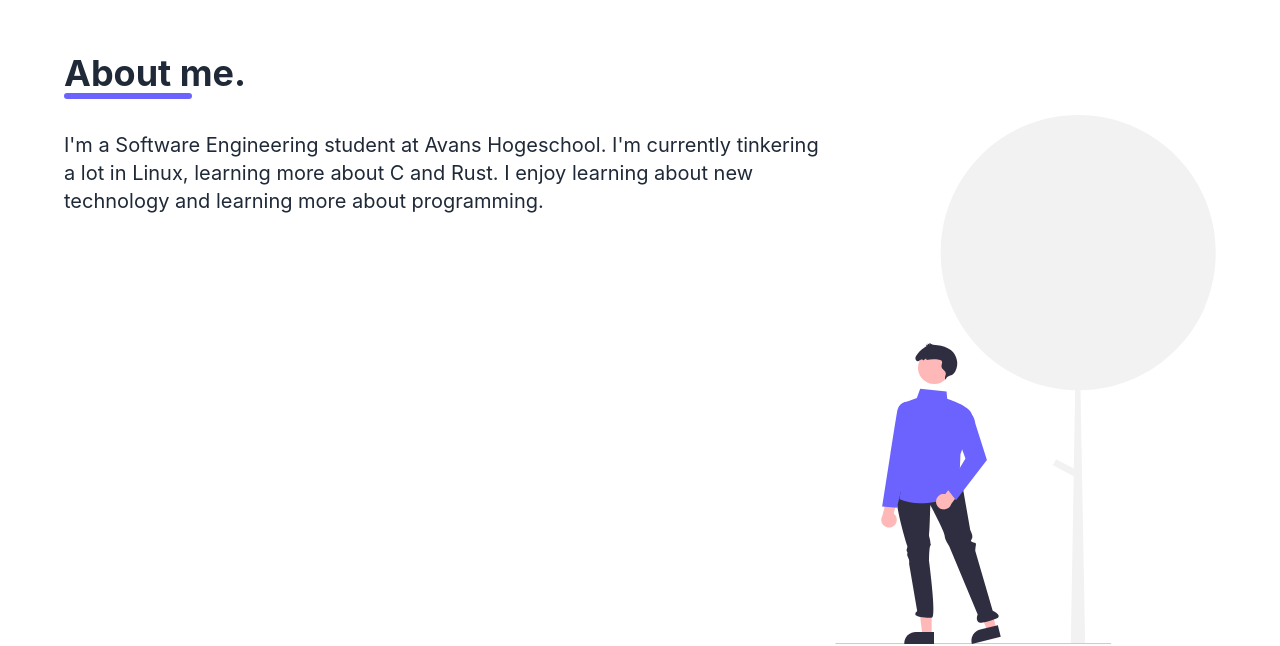
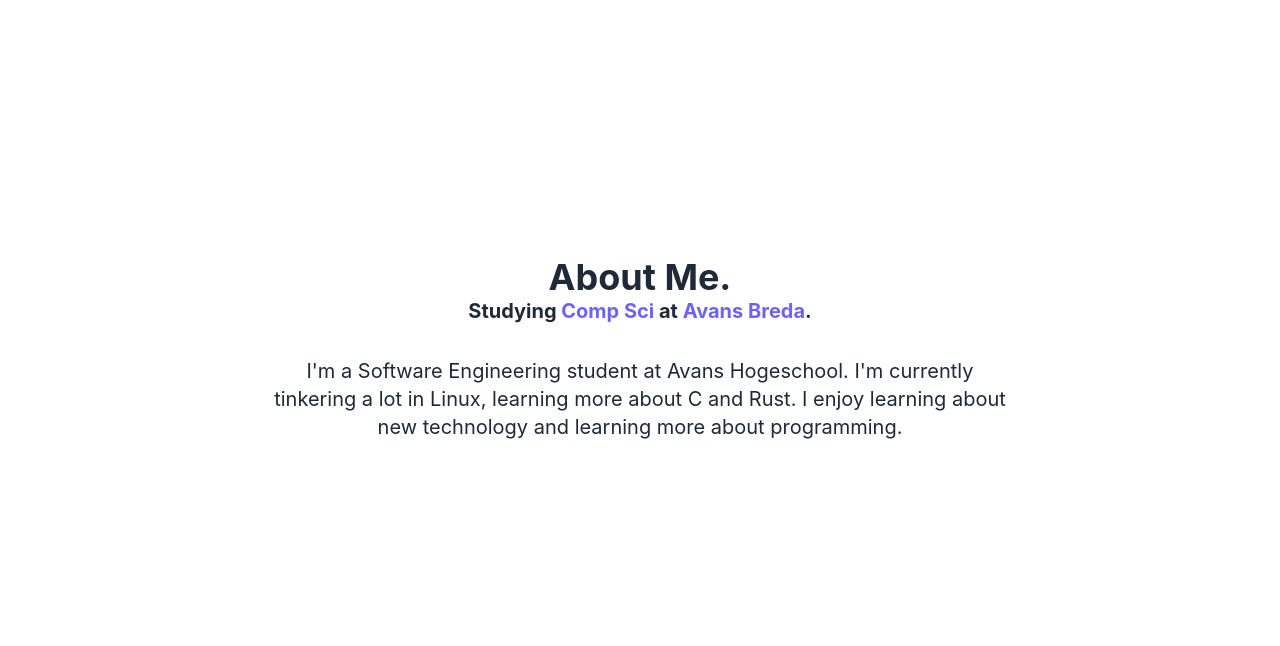
Before and after one commit to 0xLaurens/0xLaurens.com, a Vue app: page / in a window 1280 px wide. Shown: the part 891-1537 px from the top of the page. Built offline with nearby package versions, Linux system fonts and the light colour scheme; a web font is replaced by a local one.

Commit message:
About update

```diff
--- a/src/components/home/about.vue
+++ b/src/components/home/about.vue
@@ -1,29 +1,20 @@
 <template>
-    <div class="flex min-h-[110vh] font-custom justify-center content-center py-20">
+    <div class="flex min-h-[110vh] font-custom justify-center content-center text-center py-20">
         <div class="grid grid-cols-3 grid-flow-row px-5 md:px-16 md:gap-y-4 self-center">
             <div class="col-span-3 rounded-lg">
-                <h1 id="about" class="title text-4xl font-bold">
-                    About me.
-                    <div class="line w-32" />
+                <h1 id="about" class="title text-4xl font-bold">About Me.</h1>
+                <h1 class="text-xl font-bold">
+                    Studying <span class="text-primary">Comp Sci</span> at
+                    <span class="text-primary"> Avans Breda</span>.
                 </h1>
             </div>
 
-            <div class="col-span-3 md:col-span-2 row-span-2 rounded-lg">
-                <p class="font-normal text-xl pt-4">
+            <div class="col-span-3 rounded-lg">
+                <p class="font-normal text-xl pt-4 md:mx-10 xl:mx-52 mx-0">
                     I'm a Software Engineering student at Avans Hogeschool. I'm currently tinkering
                     a lot in Linux, learning more about C and Rust. I enjoy learning about new
                     technology and learning more about programming.
                 </p>
-            </div>
-
-            <div
-                class="col-span-2 md:col-span-1 xl:col-span-1 xl:col-start-3 row-span-3 md:row-span-2 col-start-2"
-            >
-                <img
-                    alt="Developer next to tree"
-                    src="../../assets/about.svg"
-                    class="mx-auto max-h-64 sm:max-h-80 md:max-h-fit lg:max-w-md 4xl:max-w-lg rounded-lg"
-                />
             </div>
         </div>
     </div>
```
